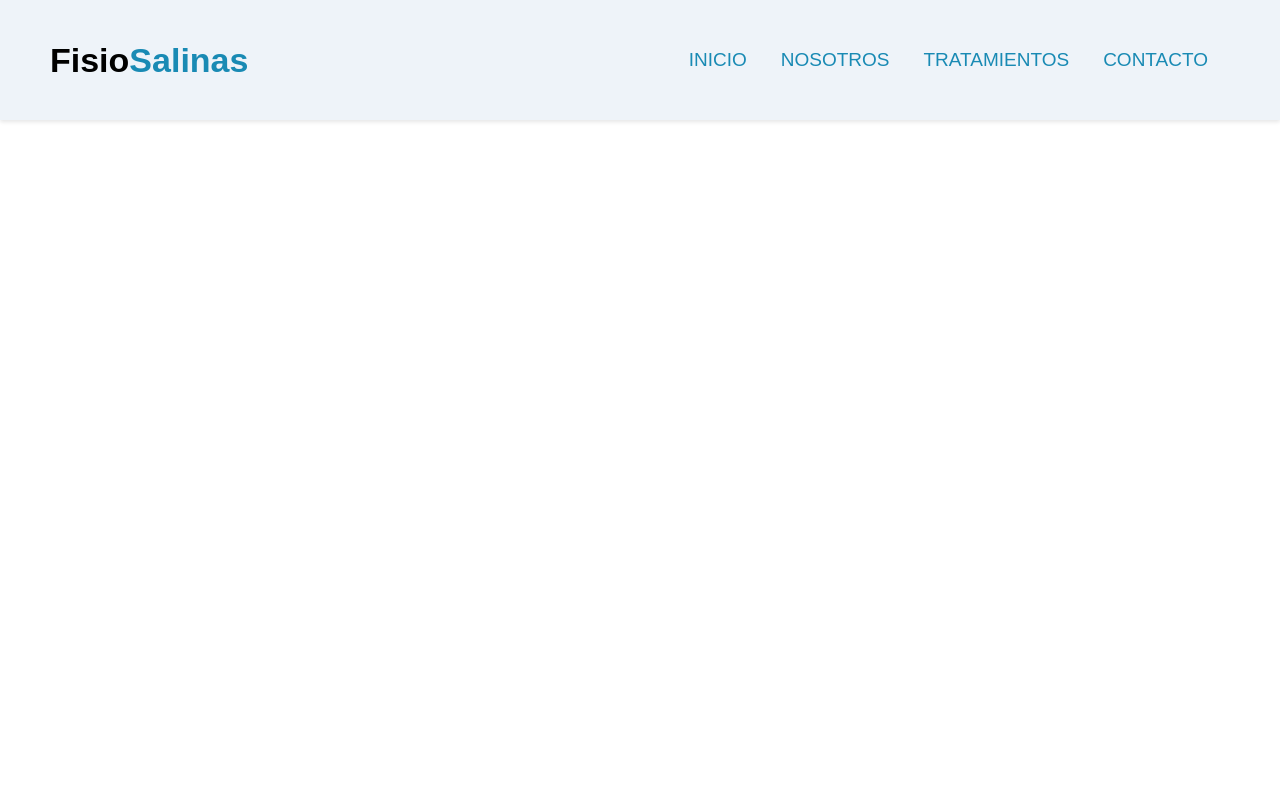
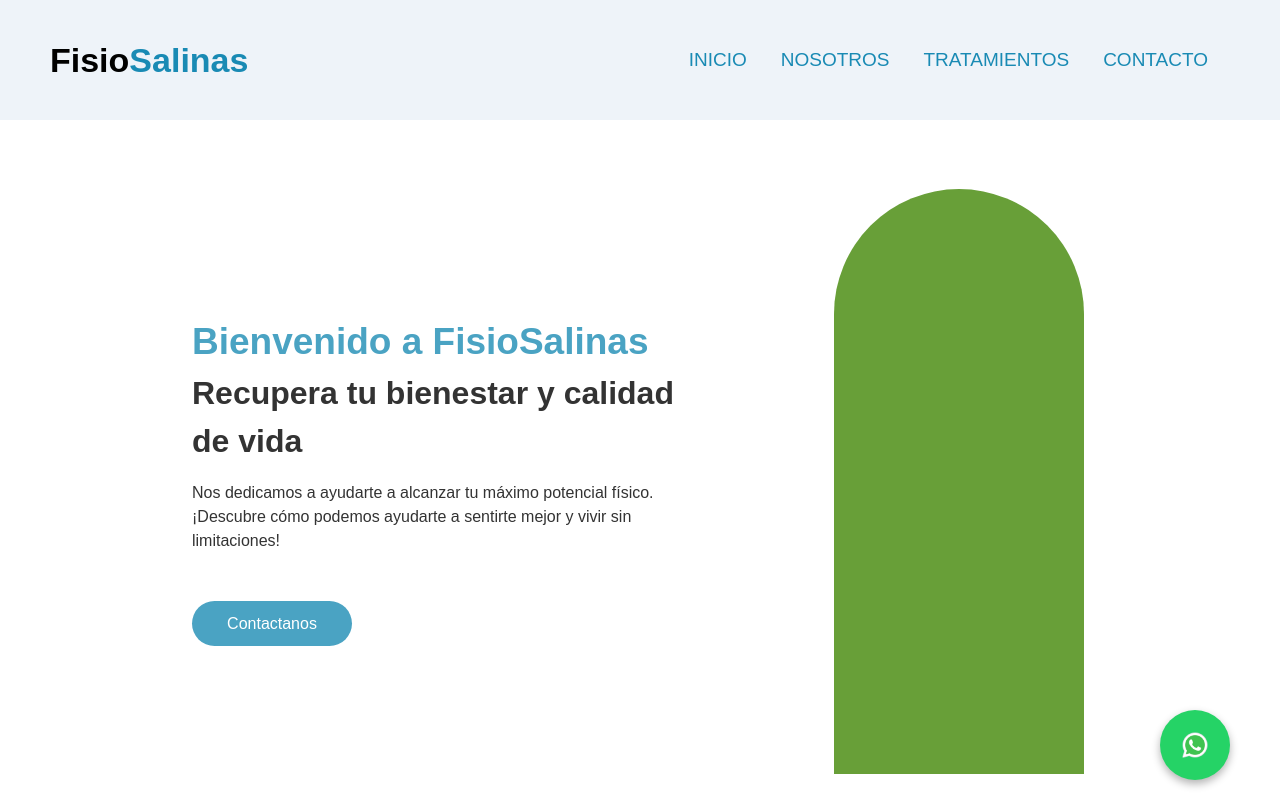
Before and after one commit to urielcamp/FisioSalinas-project, a React (Vite) app: page / in a window 1280 px wide. Shown: the top 800 px of the page. Built offline with nearby package versions, Linux system fonts and the light colour scheme.

Commit message:
Update App.jsx
saque el comentario de los comppnentes en app.jsx

```diff
--- a/src/App.jsx
+++ b/src/App.jsx
@@ -20,7 +20,7 @@ const App = () => {
   return (
     <>
       <Header/>
-    {/*   <WhatsAppButton/>
+    <WhatsAppButton/>
       <Hero/>
       <Info/>
       <About/>
@@ -30,7 +30,7 @@ const App = () => {
       <Carrousel/>
       <Contact/>
       <Footer/>
-        */}
+
     </>
   )
 }
```
